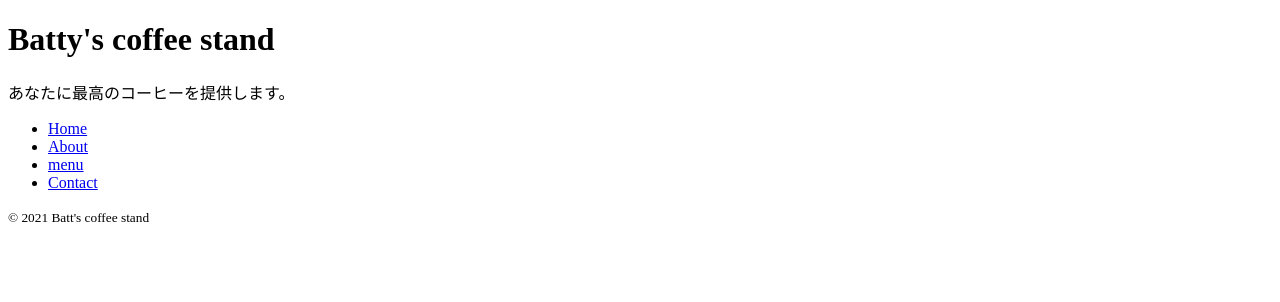
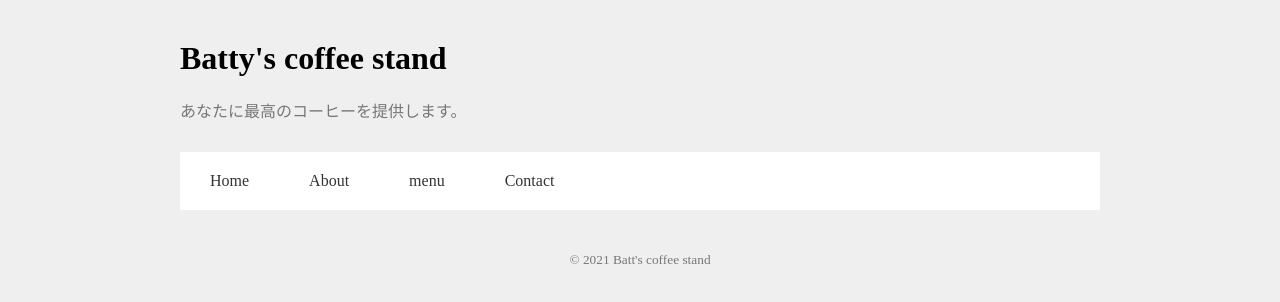
Before and after one commit to iwasaki-kouki/HTML-sample, a plain HTML site: page index.html in a window 1280 px wide. Drawn offline with Linux system fonts and the light colour scheme.

Commit message:
フッター・ヘッダー部分の文字の配置、スタイル　　＃１

```diff
--- /dev/null
+++ b/css/style.css
@@ -0,0 +1,60 @@
+
+/*ヘッダー部分*/
+body {
+    background-color: #efefef;
+}
+header {
+    margin-top: 20px;
+}
+
+.container {
+    width: 920px;
+    margin: 0 auto 40px auto;
+}
+
+.header-title {
+    margin-top: 40px;
+    margin-bottom: 30px;
+}
+
+.logo {
+    font-size: 32px;
+}
+
+.title-text {
+    color: #777;
+}
+
+.header-navigation {
+    width: 100%;
+    background-color: #fff;
+    padding: 20px 0;
+}
+
+.header-navigation li {
+    float: left;
+    padding: 0 30px;
+    text-align: center;
+    list-style-type: none;
+}
+
+.header-navigation li a {
+    color: #333;
+    text-decoration: none;
+}
+
+.clearfix::after{
+    content: "";
+    display: block;
+    clear: both;
+}
+
+/*フッター部分*/
+
+footer {
+    text-align: center;
+}
+
+.copyright {
+    color: #777;
+}
--- a/index.html
+++ b/index.html
@@ -4,6 +4,7 @@
 <head>
     <meta charset="UTF-8" />
     <title>Batty's Coffee Stand</title>
+    <link rel="stylesheet" href="css/style.css">
 </head>
 
 <body>
@@ -13,7 +14,7 @@
                 <h1 class="logo">Batty's coffee stand</h1>
                 <p class="title-text">あなたに最高のコーヒーを提供します。</p>
             </div>
-            <ul class="header-navigation">
+            <ul class="header-navigation clearfix">
                 <li><a href="#">Home</a></li>
                 <li><a href="#">About</a></li>
                 <li><a href="#">menu</a></li>
```
